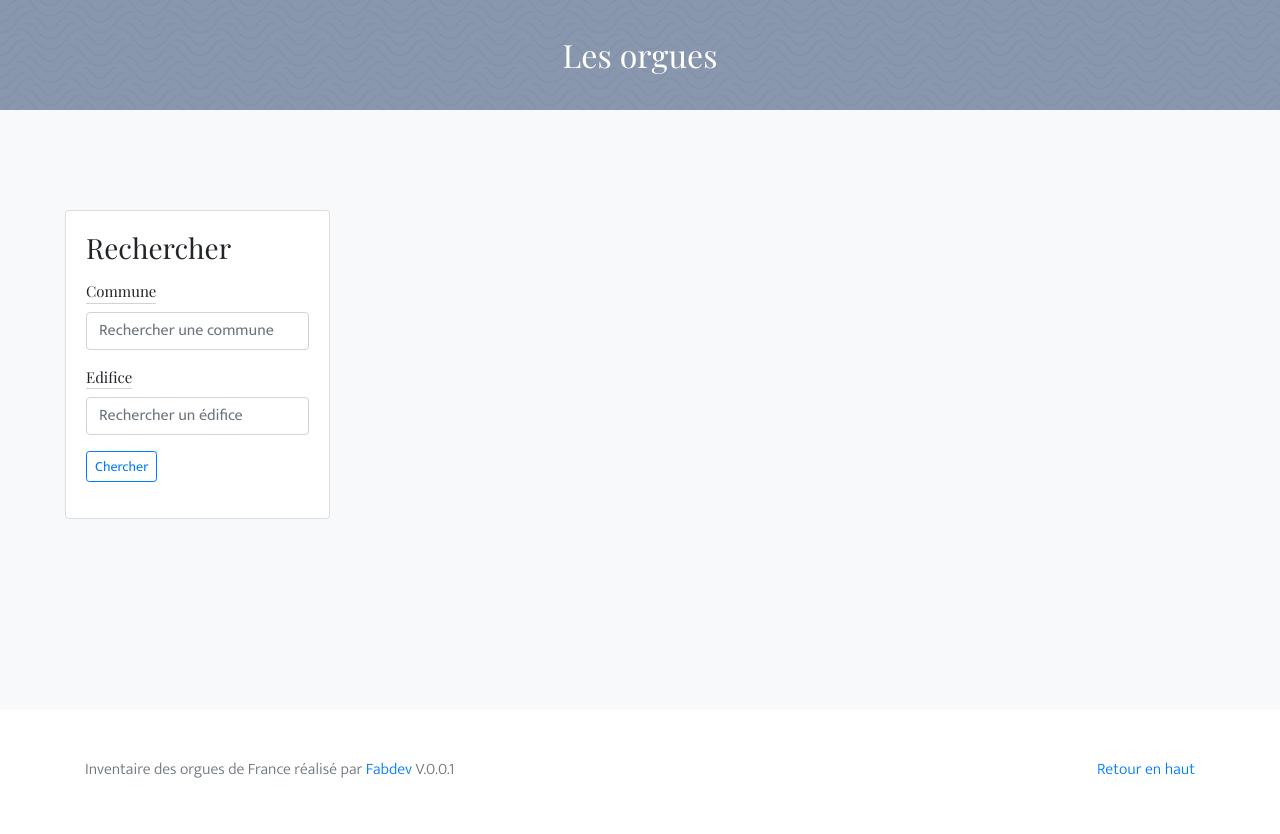
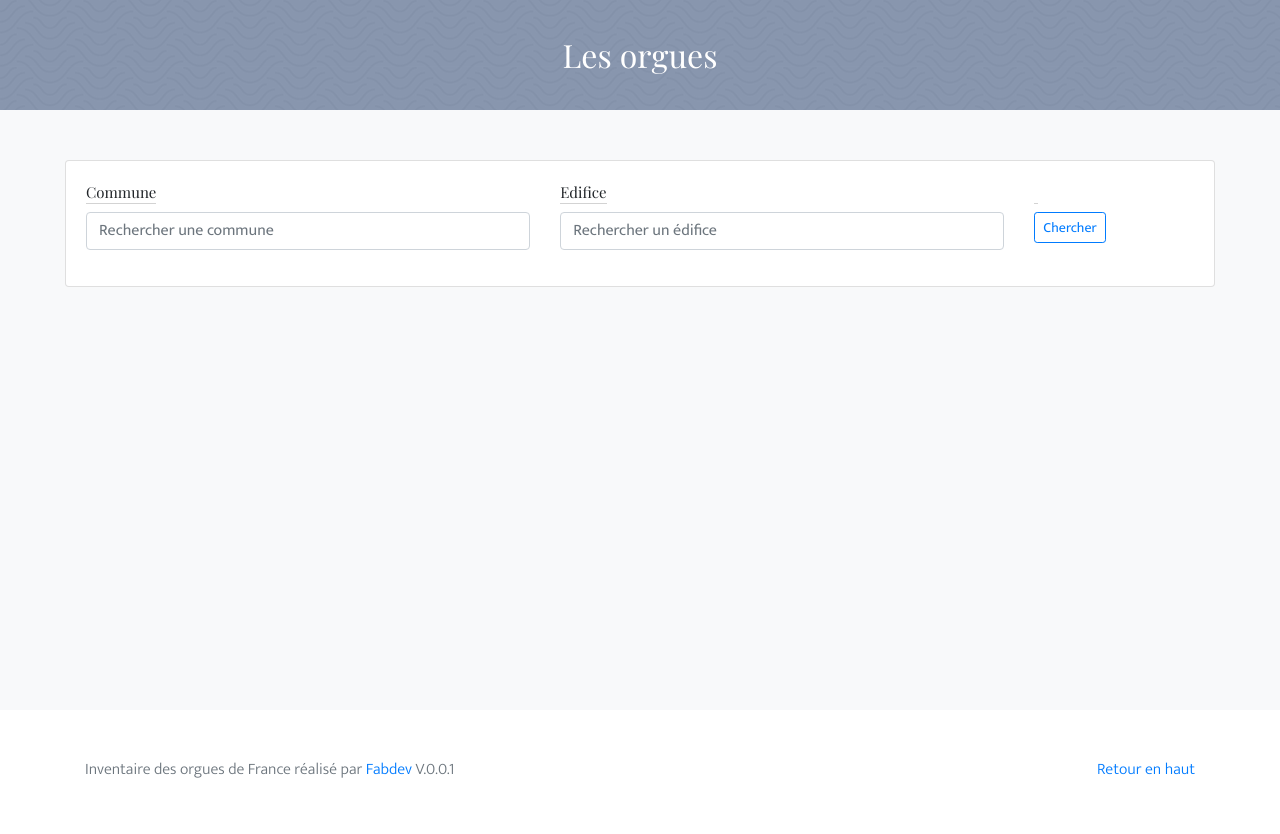
Before and after one commit to inventaire-des-orgues/portail, a Django app: page / in a window 1280 px wide. Shown: the part 141-975 px from the top of the page. Run offline with Django 3.2, Linux system fonts and the light colour scheme; data that the repository does not hold is empty; some libraries are stand-ins or nearby versions.

Commit message:
vignettes orgues occupent toute la largeur

```diff
--- a/orgues/templates/orgues/orgue_list.html
+++ b/orgues/templates/orgues/orgue_list.html
@@ -1,7 +1,6 @@
 {% extends 'base.html' %}
 {% load static %}
 {% block content %}
-
 <section class="sectionheader" style="height:110px;position:relative;">
   <h2 class="text-center text-white" style="z-index:5;position:absolute;left:50%;top:50%;transform: translate(-50%,-50%)">Les orgues</h2>
   <div style="background:#183564;position:absolute;top:0;bottom:0;left:0;right:0;z-index:3;opacity:0.5;"></div>
@@ -9,28 +8,26 @@
 </section>
 <div class="album">
   <div class="container-fluid">
-      <div class="row">
-        <div class="col-md-3 ">
-          <div class="card sticky-top" id="filtercard">
+    <div class="card mb-3">
       <div class="card-body">
         <form action="" class="" method="get">
-                <h3 class="mb-3">Rechercher</h3>
-                <div class="form-group">
+          <div class="row">
+            <div class="form-group col-5">
               <label for="">Commune</label>
               <input type="text" name="commune" placeholder="Rechercher une commune" class="form-control" value="{{ request.GET.commune }}">
             </div>
-                <div class="form-group">
+            <div class="form-group col-5">
               <label for="">Edifice</label>
               <input type="text" name="edifice" placeholder="Rechercher un édifice" class="form-control" value="{{ request.GET.edifice }}">
             </div>
-                <div class="form-group">
+            <div class="form-group col-2">
+              <label for="">&nbsp;</label> <br>
               <button type="submit" class="btn btn-sm btn-outline-primary">Chercher</button>
+            </div>
           </div>
         </form>
       </div>
     </div>
-        </div>
-        <div class="col-md-9">
     <div class="row">
       {% for orgue in object_list %}
       <div class="col-md-4">
@@ -53,7 +50,6 @@
               <div class="progress-bar bg-success" role="progressbar" style="width: {{ orgue.completion }}%;" aria-valuenow="{{ orgue.completion }}" aria-valuemin="0" aria-valuemax="100"></div>
             </div>
           </div>
-
           {% endif %}
         </div>
       </div>
@@ -62,11 +58,6 @@
     {% include 'paginator.html' %}
   </div>
 </div>
-    </div>
-  </div>
 {% endblock %}
-
 {% block js_extra %}
-
-
 {% endblock %}
--- a/static/static_dirs/css/custom.css
+++ b/static/static_dirs/css/custom.css
@@ -153,7 +153,7 @@ h5.card-title {
 
 .album {
     min-height: 600px;
-    padding:100px 50px;
+    padding:50px;
 }
 
 .logo {
```
Lines whose indentation alone changed are shown as unchanged.
